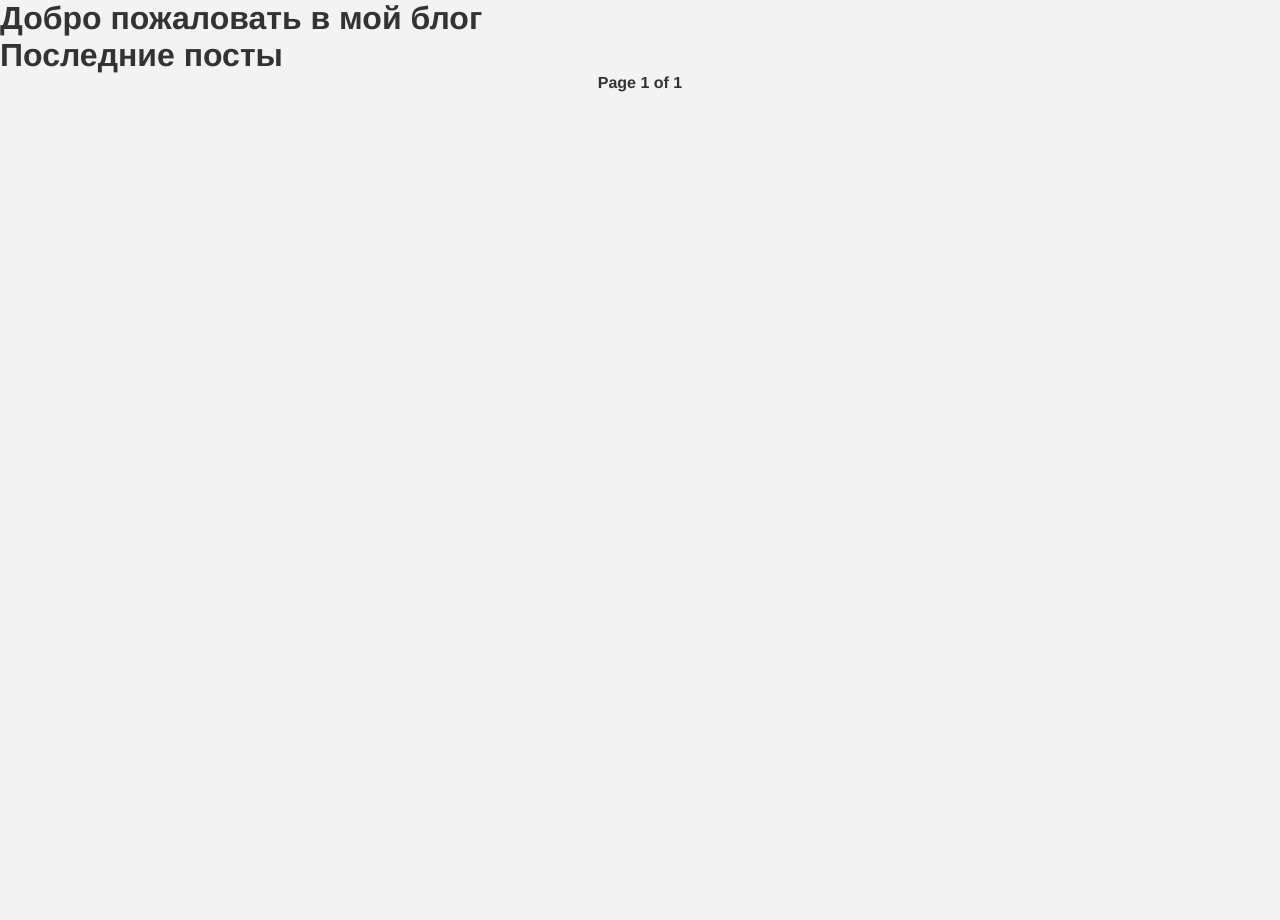
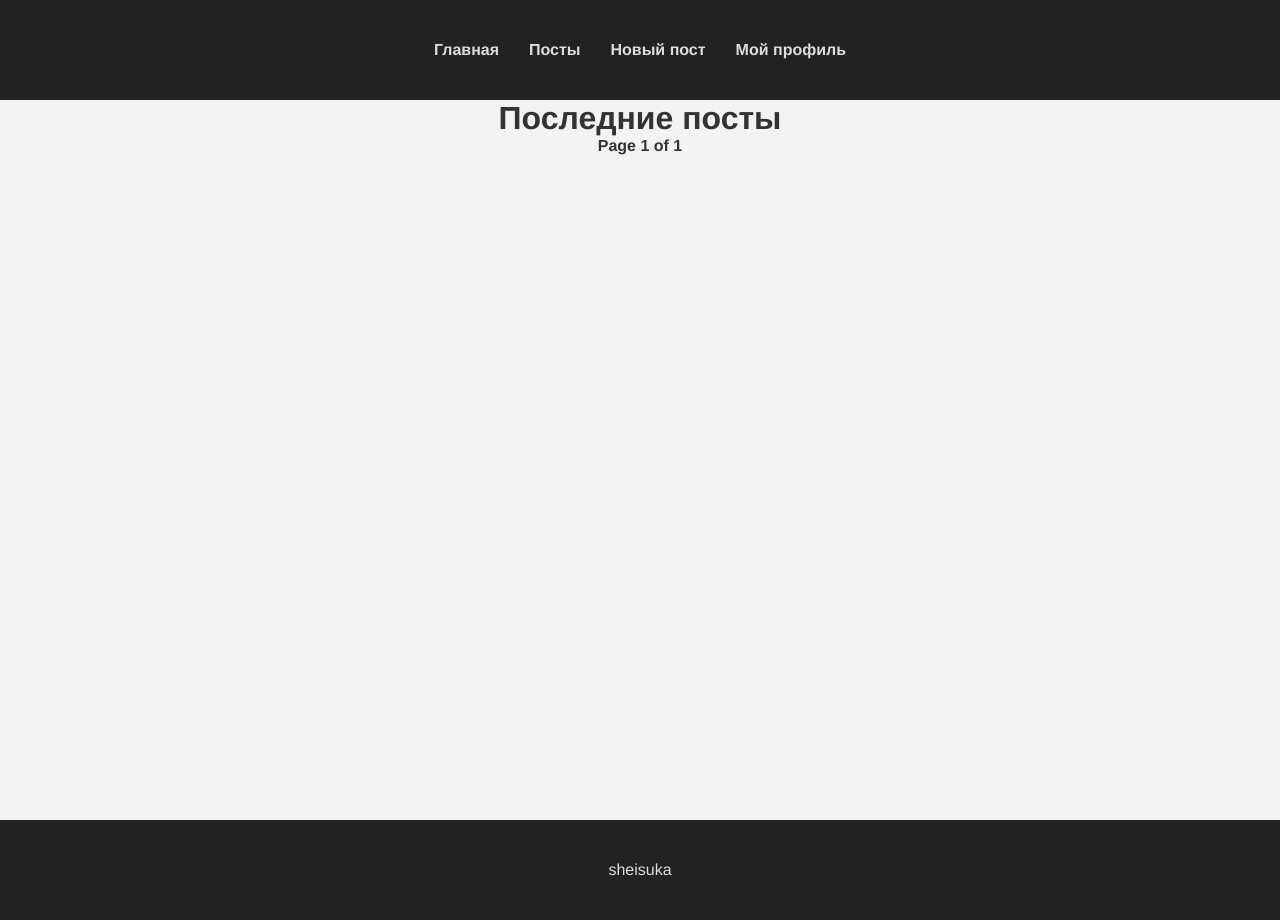
Before and after one commit to Sheisuka/DummyBlog, a Django app: page /blog/ in a window 1280 px wide. Before the commit the page ends 92 px from the top, so only its background shows below. Run offline with Django 4.2, Linux system fonts and the light colour scheme; data that the repository does not hold is empty.

Commit message:
:art: Improved templates structure

```diff
--- a/DummyBlog/Blog/templates/Blog/base.html
+++ b/DummyBlog/Blog/templates/Blog/base.html
@@ -6,12 +6,26 @@
     <link href="{% static "css/blog.css" %}" rel="stylesheet">
 </head>
 <body>
-    <header>
-        <h1>{% block header %}Добро пожаловать в мой блог{% endblock %}</h1>
-    </header>
-    <div id="content">
+    <div class="page-container">
+        <div class="navbar content-wrapper">
+            <header>
+                <nav>
+                    <ul>
+                        <li><a href="http://127.0.0.1:8000/blog">Главная</a></li>
+                        <li><a href="#">Посты</a></li>
+                        <li><a href="#">Новый пост</a></li>
+                        <li><a href="#">Мой профиль</a></li>
+                    </ul>
+                </nav>
+            </header>
+        </div>
         {% block content %}
         {% endblock %}
+        <div class="footer content-wrapper">
+            <footer>
+                <p class="footer-text">sheisuka</p>
+            </footer>
+        </div>
     </div>
 </body>
 </html>
--- a/DummyBlog/Blog/templates/Blog/post/includes/comment_form.html
+++ b/DummyBlog/Blog/templates/Blog/post/includes/comment_form.html
@@ -1,6 +1,8 @@
+<div class="comment-form">
     <h2>Add a comment</h2>
     <form action="{{ post.get_absolute_url }}/comment" method="post">
         {{ form.as_p }}
         {% csrf_token %}
         <p><input type="submit" value="Add comment"></p>
     </form>
+</div>
--- a/DummyBlog/Blog/templates/Blog/post/list.html
+++ b/DummyBlog/Blog/templates/Blog/post/list.html
@@ -3,25 +3,21 @@
 {% block title %}My dummy Blog{% endblock %}
 
 {% block content %}
-    <div class="container">
-        <div id="content">
+    <div class="content">
+        <div class="header">
             <h1>Последние посты</h1>
+        </div>
+        <div class="posts">
             {% for post in posts %}
                 <div class="post">
-                    <h2>
-                        <a href="{{ post.get_absolute_url }}">
-                            {{ post.title }}
-                        </a>
-                    </h2>
+                    <h2><a href="{{ post.get_absolute_url }}">{{ post.title }}</a></h2>
+                    {{ post.body|truncatewords:30|linebreaks }}
                     <p class="date">
                         Published {{ post.publish }} by {{ post.author }}
                     </p>
-                    {{ post.body|truncatewords:30|linebreaks }}
                 </div>
             {% endfor %}
-            <div class="pagination">
-                {% include "Blog/pagination.html" with page=posts %}
-            </div>
         </div>
+        {% include "Blog/pagination.html" with page=posts %}
     </div>
 {% endblock %}
```
Also changed, not shown: DummyBlog/Blog/templates/Blog/post/detail.html (+5 -3 lines). Lines whose indentation alone changed are shown as unchanged.
